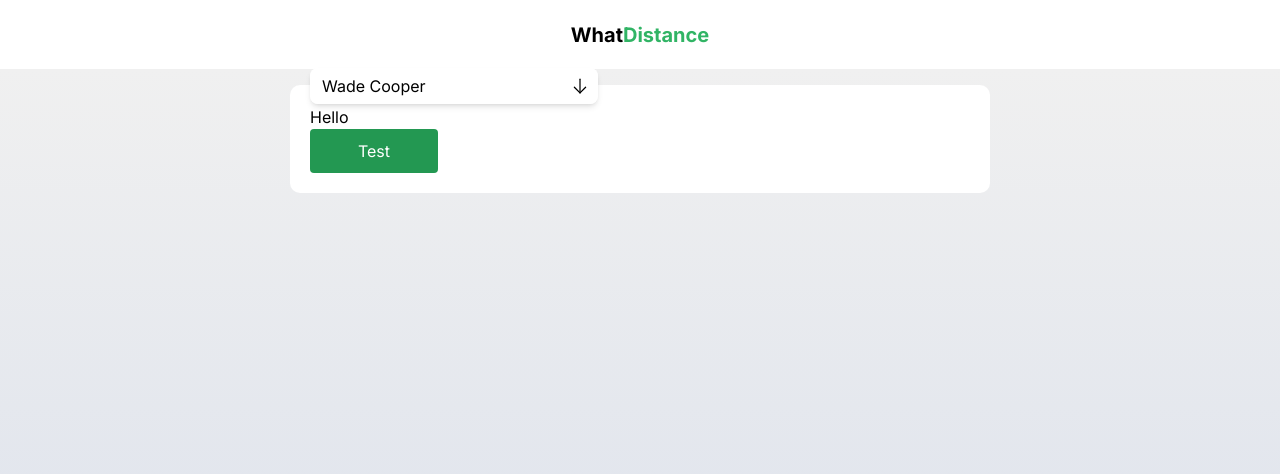
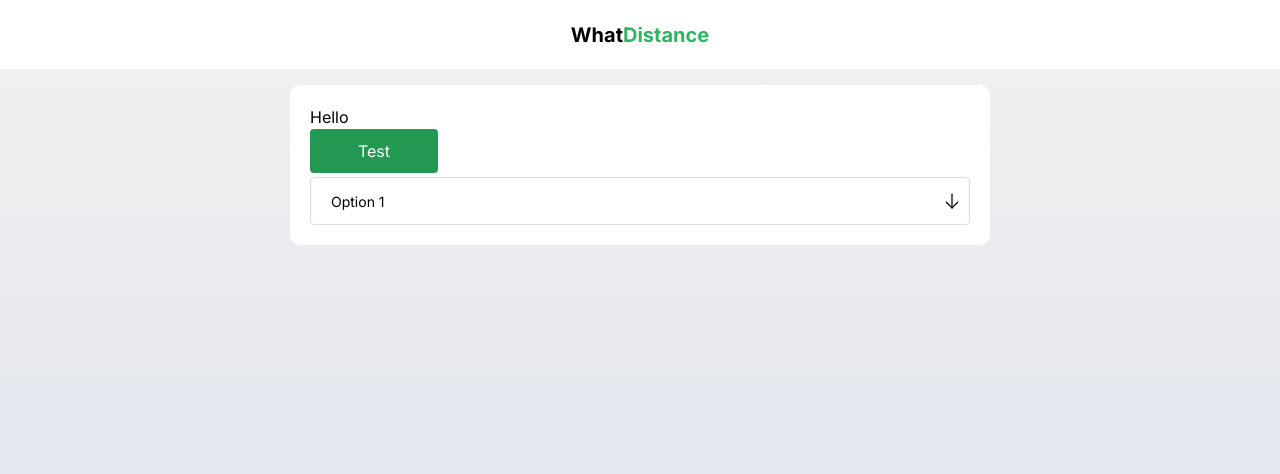
Before and after one commit to juanvl/whatdistance, a React (Vite) app: page /playground in a window 1280 px wide. Shown: the top 474 px of the page. Built offline with nearby package versions, Linux system fonts and the light colour scheme.

Commit message:
refactor autocomplete component

```diff
--- a/src/components/Autocomplete/index.tsx
+++ b/src/components/Autocomplete/index.tsx
@@ -2,37 +2,37 @@ import { Combobox, Transition } from '@headlessui/react';
 import { ArrowDown, Check } from 'phosphor-react';
 import { Fragment, useState } from 'react';
 
-const people = [
-  { id: 1, name: 'Wade Cooper' },
-  { id: 2, name: 'Arlene Mccoy' },
-  { id: 3, name: 'Devon Webb' },
-  { id: 4, name: 'Tom Cook' },
-  { id: 5, name: 'Tanya Fox' },
-  { id: 6, name: 'Hellen Schmidt' },
-];
+export interface Option {
+  id: string | number;
+  label: string;
+}
 
-export function Autocomplete() {
-  const [selected, setSelected] = useState(people[0]);
+export interface AutocompleteProps {
+  options: Option[];
+  value: Option;
+  onChange: (option: Option) => void;
+}
+
+export function Autocomplete({ options, value, onChange }: AutocompleteProps) {
   const [query, setQuery] = useState('');
 
-  const filteredPeople =
+  const filteredOptions =
     query === ''
-      ? people
-      : people.filter((person) =>
-          person.name
+      ? options
+      : options.filter((option) =>
+          option.label
             .toLowerCase()
             .replace(/\s+/g, '')
             .includes(query.toLowerCase().replace(/\s+/g, ''))
         );
 
   return (
-    <div className="fixed top-16 w-72">
-      <Combobox value={selected} onChange={setSelected}>
+    <Combobox value={value} onChange={onChange}>
       <div className="relative mt-1">
-          <div className="focus-visible:ring-offset-teal-300 relative w-full cursor-default overflow-hidden rounded-lg bg-white text-left shadow-md focus:outline-none focus-visible:ring-2 focus-visible:ring-white focus-visible:ring-opacity-75 focus-visible:ring-offset-2 sm:text-sm">
+        <div className="flex h-12 w-full items-center gap-3 rounded border border-gray2 bg-white py-2.5 px-5 ring-black focus-within:ring-1">
           <Combobox.Input
-              className="text-gray-900 w-full border-none py-2 pl-3 pr-10 text-sm leading-5 focus:ring-0"
-              displayValue={(person: any) => person?.name}
+            className="bg-transparent text-gray-100 placeholder:text-textSecondary flex-1 text-xs outline-none"
+            displayValue={(option: any) => option?.label}
             onChange={(event) => {
               setQuery(event.target.value);
             }}
@@ -51,20 +51,20 @@ export function Autocomplete() {
           }}
         >
           <Combobox.Options className="text-base absolute mt-1 max-h-60 w-full overflow-auto rounded-md bg-white py-1 shadow-lg ring-1 ring-black ring-opacity-5 focus:outline-none sm:text-sm">
-              {filteredPeople.length === 0 && query !== '' ? (
+            {filteredOptions.length === 0 && query !== '' ? (
               <div className="text-gray-700 relative cursor-default select-none py-2 px-4">
                 Nothing found.
               </div>
             ) : (
-                filteredPeople.map((person) => (
+              filteredOptions.map((option) => (
                 <Combobox.Option
-                    key={person.id}
+                  key={option.id}
                   className={({ active }) =>
                     `relative cursor-default select-none py-2 pl-10 pr-4 ${
-                        active ? 'bg-teal-600 text-white' : 'text-gray-900'
+                      active ? 'bg-gray1 text-white' : 'text-gray-900'
                     }`
                   }
-                    value={person}
+                  value={option}
                 >
                   {({ selected, active }) => (
                     <>
@@ -73,7 +73,7 @@ export function Autocomplete() {
                           selected ? 'font-medium' : 'font-normal'
                         }`}
                       >
-                          {person.name}
+                        {option.label}
                       </span>
                       {selected ? (
                         <span
@@ -93,6 +93,5 @@ export function Autocomplete() {
         </Transition>
       </div>
     </Combobox>
-    </div>
   );
 }
--- a/src/components/Select/index.tsx
+++ /dev/null
@@ -1,68 +0,0 @@
-import { Listbox, Transition } from '@headlessui/react';
-import { ArrowDown, Check } from 'phosphor-react';
-import { Fragment, useState } from 'react';
-
-const people = [
-  { name: 'Wade Cooper' },
-  { name: 'Arlene Mccoy' },
-  { name: 'Devon Webb' },
-  { name: 'Tom Cook' },
-  { name: 'Tanya Fox' },
-  { name: 'Hellen Schmidt' },
-];
-
-export function Select() {
-  const [selected, setSelected] = useState(people[0]);
-
-  return (
-    <div className="fixed top-16 w-72">
-      <Listbox value={selected} onChange={setSelected}>
-        <div className="relative mt-1">
-          <Listbox.Button className="focus-visible:border-indigo-500 focus-visible:ring-offset-orange-300 relative w-full cursor-default rounded-lg bg-white py-2 pl-3 pr-10 text-left shadow-md focus:outline-none focus-visible:ring-2 focus-visible:ring-white focus-visible:ring-opacity-75 focus-visible:ring-offset-2 sm:text-sm">
-            <span className="block truncate">{selected.name}</span>
-            <span className="pointer-events-none absolute inset-y-0 right-0 flex items-center pr-2">
-              <ArrowDown className="text-gray-400 h-5 w-5" aria-hidden="true" />
-            </span>
-          </Listbox.Button>
-          <Transition
-            as={Fragment}
-            leave="transition ease-in duration-100"
-            leaveFrom="opacity-100"
-            leaveTo="opacity-0"
-          >
-            <Listbox.Options className="text-base absolute mt-1 max-h-60 w-full overflow-auto rounded-md bg-white py-1 shadow-lg ring-1 ring-black ring-opacity-5 focus:outline-none sm:text-sm">
-              {people.map((person, personIdx) => (
-                <Listbox.Option
-                  key={personIdx}
-                  className={({ active }) =>
-                    `relative cursor-default select-none py-2 pl-10 pr-4 ${
-                      active ? 'bg-amber-100 text-amber-900' : 'text-gray-900'
-                    }`
-                  }
-                  value={person}
-                >
-                  {({ selected }) => (
-                    <>
-                      <span
-                        className={`block truncate ${
-                          selected ? 'font-medium' : 'font-normal'
-                        }`}
-                      >
-                        {person.name}
-                      </span>
-                      {selected ? (
-                        <span className="text-amber-600 absolute inset-y-0 left-0 flex items-center pl-3">
-                          <Check className="h-5 w-5" aria-hidden="true" />
-                        </span>
-                      ) : null}
-                    </>
-                  )}
-                </Listbox.Option>
-              ))}
-            </Listbox.Options>
-          </Transition>
-        </div>
-      </Listbox>
-    </div>
-  );
-}
--- a/src/pages/Playground/index.tsx
+++ b/src/pages/Playground/index.tsx
@@ -1,9 +1,22 @@
-import { Autocomplete } from '../../components/Autocomplete';
+import { useState } from 'react';
+import { Autocomplete, Option } from '../../components/Autocomplete';
 import { Button } from '../../components/Button';
 import { Paper } from '../../components/Paper';
 import { Text } from '../../components/Text';
 
+const autocompleteOptions = [
+  { id: 1, label: 'Option 1' },
+  { id: 2, label: 'Option 2' },
+  { id: 3, label: 'Option 3' },
+  { id: 4, label: 'Option 4' },
+  { id: 5, label: 'Option 5' },
+];
+
 function Playground() {
+  const [autocompleteValue, setAutocompleteValue] = useState<Option>(
+    autocompleteOptions[0]
+  );
+
   return (
     <div className="fixed h-full w-full bg-gradient-to-t from-gray2 to-background p-4">
       <div className="mx-auto flex max-w-[700px] flex-col">
@@ -11,7 +24,11 @@ function Playground() {
           <Text>Hello</Text>
           <Button>Test</Button>
 
-          <Autocomplete />
+          <Autocomplete
+            options={autocompleteOptions}
+            value={autocompleteValue}
+            onChange={setAutocompleteValue}
+          />
         </Paper>
       </div>
     </div>
--- a/tailwind.config.cjs
+++ b/tailwind.config.cjs
@@ -19,9 +19,9 @@ module.exports = {
       black: '#0A0A0A',
       green1: '#239852',
       green2: '#31B465',
-      disabled: '#EDEDED',
       gray1: '#939393',
       gray2: '#D6DDEB',
+      disabled: '#EDEDED',
     },
     extend: {
       fontFamily: {
```
Lines whose indentation alone changed are shown as unchanged.
